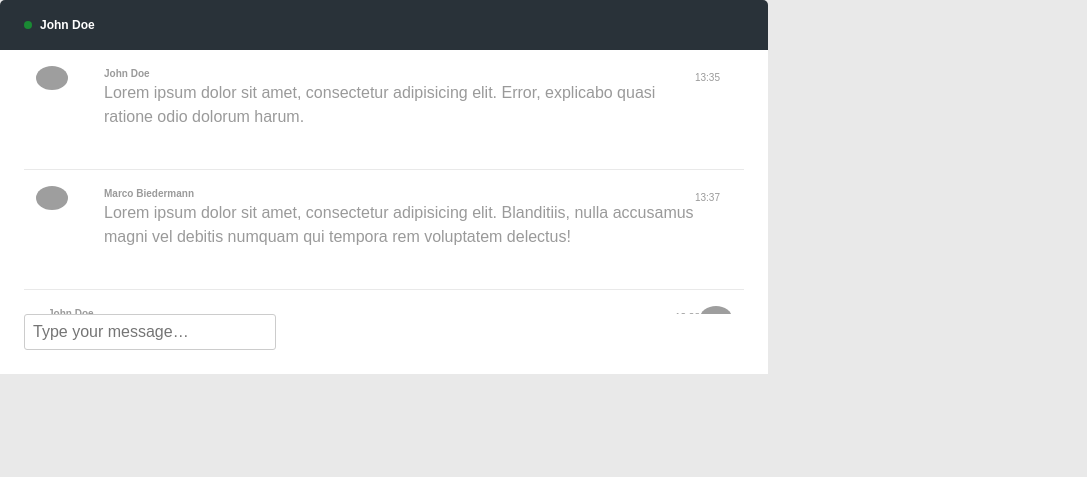
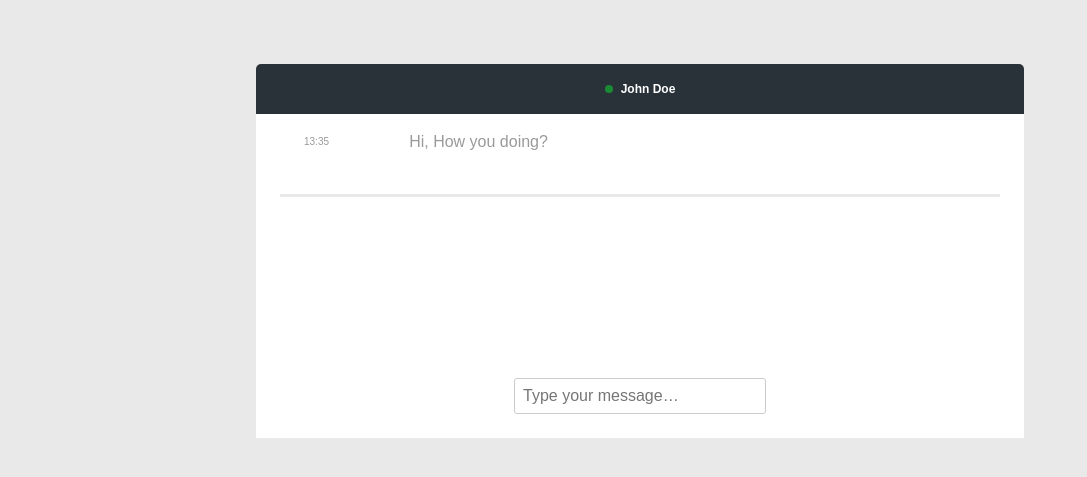
Before and after one commit to bhavi289/Medical-Disease-Checker-Chatbot, a Django app: page / in a window 1280 px wide. Shown: the top 477 px of the page, without its empty margins (0-1087 px from the left). Run offline with Django 3.2, Linux system fonts and the light colour scheme; some libraries are stand-ins or nearby versions; some web fonts are replaced; grey boxes are pictures that could not be loaded.

Commit message:
Basic UI

```diff
--- a/MedTech/MedTechUser/templates/MedTechUser/home.html
+++ b/MedTech/MedTechUser/templates/MedTechUser/home.html
@@ -204,14 +204,16 @@ p { margin: 0; }
 	background: #fff;
 }
 
-.chat-history {
+#chat_history {
 	height: 252px;
 	padding: 8px 24px;
-	overflow-y: scroll;
+    overflow-x: hidden;
+	overflow-y: visible;
 }
 
 .chat-message {
-	margin: 16px 0;
+	margin: 0 0;
+    /* background-color: #e62727; */
 }
 
 .chat-message img {
@@ -226,11 +228,7 @@ p { margin: 0; }
 
 .chat-message-reply{
 	margin: 16px 0;
-}
-
-.chat-message-reply img {
-	border-radius: 50%;
-	float: right;
+    /* background-color: aqua; */
 }
 
 .chat-message-reply img {
@@ -239,15 +237,20 @@ p { margin: 0; }
 }
 
 .chat-message-content {
-	margin-left: 56px;
+	margin-left: 50%;
 }
 
 .chat-message-reply-content {
-	margin-left: 0;
+	margin-right: 50%;
 }
 
 .chat-time {
 	float: right;
+	font-size: 10px;
+}
+
+.chat-time-reply {
+	float: left;
 	font-size: 10px;
 }
 
@@ -257,7 +260,7 @@ p { margin: 0; }
 }
 </style>
 <body>
-
+    <center style="padding-top: 5%">
 	<div id="live-chat">
 
 		<header class="clearfix">
@@ -274,17 +277,17 @@ p { margin: 0; }
 
 			<div class="chat-history" id="chat_history">
 
-				<div class="chat-message clearfix">
+				<div class="chat-message-reply clearfix">
 
-                    <img src="http://gravatar.com/avatar/2c0ad52fc5943b78d6abe069cc08f320?s=32" alt="" width="32" height="32">
+                    <!-- <img src="http://gravatar.com/avatar/2c0ad52fc5943b78d6abe069cc08f320?s=32" alt="" width="32" height="32"> -->
 
-					<div class="chat-message-content clearfix">
+					<div class="chat-message-reply-content clearfix">
 
-						<span class="chat-time">13:35</span>
+						<span class="chat-time-reply">13:35</span>
 
-						<h5>John Doe</h5>
+						<!-- <h5>John Doe</h5> -->
 
-						<p>Lorem ipsum dolor sit amet, consectetur adipisicing elit. Error, explicabo quasi ratione odio dolorum harum.</p>
+						<p>Hi, How you doing?</p>
 
 					</div>
 
@@ -292,9 +295,7 @@ p { margin: 0; }
 
 				<hr>
 
-				<div class="chat-message clearfix">
-
-					<img src="http://gravatar.com/avatar/2c0ad52fc5943b78d6abe069cc08f320?s=32" alt="" width="32" height="32">
+				<!-- <div class="chat-message clearfix">
 
 					<div class="chat-message-content clearfix">
 
@@ -306,14 +307,13 @@ p { margin: 0; }
 
 					</div>
 
-				</div>
+				</div>  -->
 
 				<hr>
 
-				<div class="chat-message-reply clearfix">
+				<!-- <div class="chat-message-reply clearfix">
 
-                        <img style="float: right;" src="http://gravatar.com/avatar/2c0ad52fc5943b78d6abe069cc08f320?s=32" alt="" width="32" height="32">
-					<div class="chat-message-reply-content clearfix">
+                    <div class="chat-message-reply-content clearfix">
 
 						<span class="chat-time">13:38</span>
 
@@ -323,9 +323,7 @@ p { margin: 0; }
 
                     </div>
 
-
-
-				</div>
+				</div> -->
 
 				<hr>
             </div>
@@ -337,7 +335,8 @@ p { margin: 0; }
                 </fieldset>
             </div>
 		</div>
-	</div>
+    </div>
+    </center>
 	<script src="https://ajax.googleapis.com/ajax/libs/jquery/2.0.2/jquery.min.js"></script>
 	<script>
         (function() {
@@ -366,6 +365,12 @@ $('.chat-close').on('click', function(e) {
 
             function send_message()
             {
+                // var elem = document.getElementById('chat_history');
+                // elem.scrollTop = elem.scrollHeight;
+
+                $('#chat_history').animate({
+                    scrollTop: $('#chat_history').get(0).scrollHeight}, 2000);
+
                 var message = $('#chat-message').val();
                 console.log(message);
                 $.ajax({
@@ -377,8 +382,14 @@ $('.chat-close').on('click', function(e) {
                         console.log(data.reply);
                         var chat_history = $('#chat_history').html();
 
-                        chat_history += message + '<br>';
-                        chat_history += data.reply + '<br>';
+                        // chat_history += message + '<br>';
+                        // chat_history += data.reply + '<br>';
+
+                        sender_message = '<div class="chat-message clearfix"><div class="chat-message-content clearfix"><span class="chat-time">13:37</span><p>'+message+'</p></div> </div>' ;
+                        reply_message = '<div class="chat-message-reply clearfix"><div class="chat-message-reply-content clearfix"><span class="chat-time-reply">13:37</span><p>'+data.reply+'</p></div> </div>' ;
+
+                        chat_history += sender_message + '<hr>';
+                        chat_history += reply_message + '<hr>';
 
                         $('#chat_history').html(chat_history);
 
```
Also changed, not shown: MedTech/MedTechUser/templates/MedTechUser/index3.html (+4 -3 lines).
